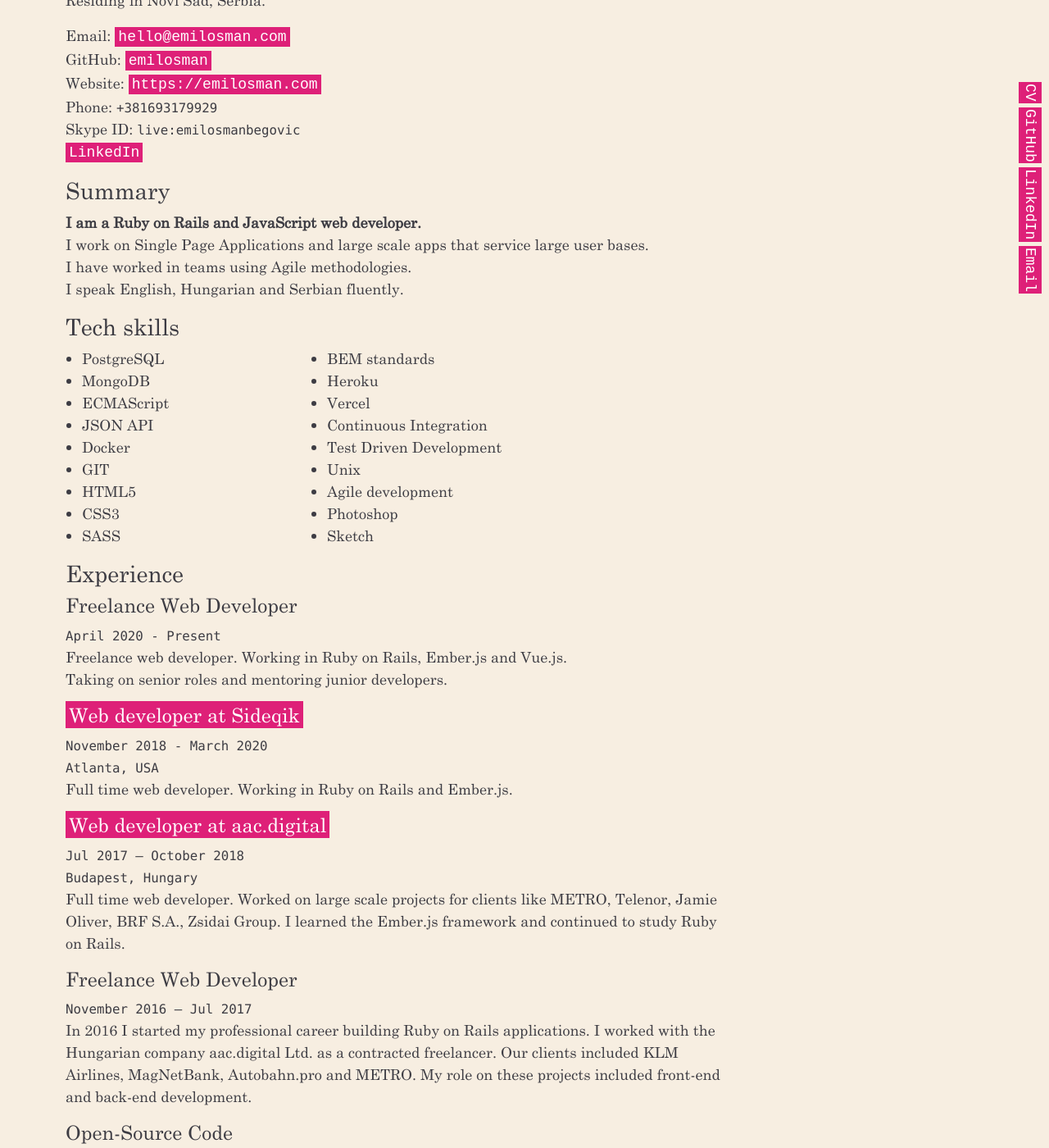
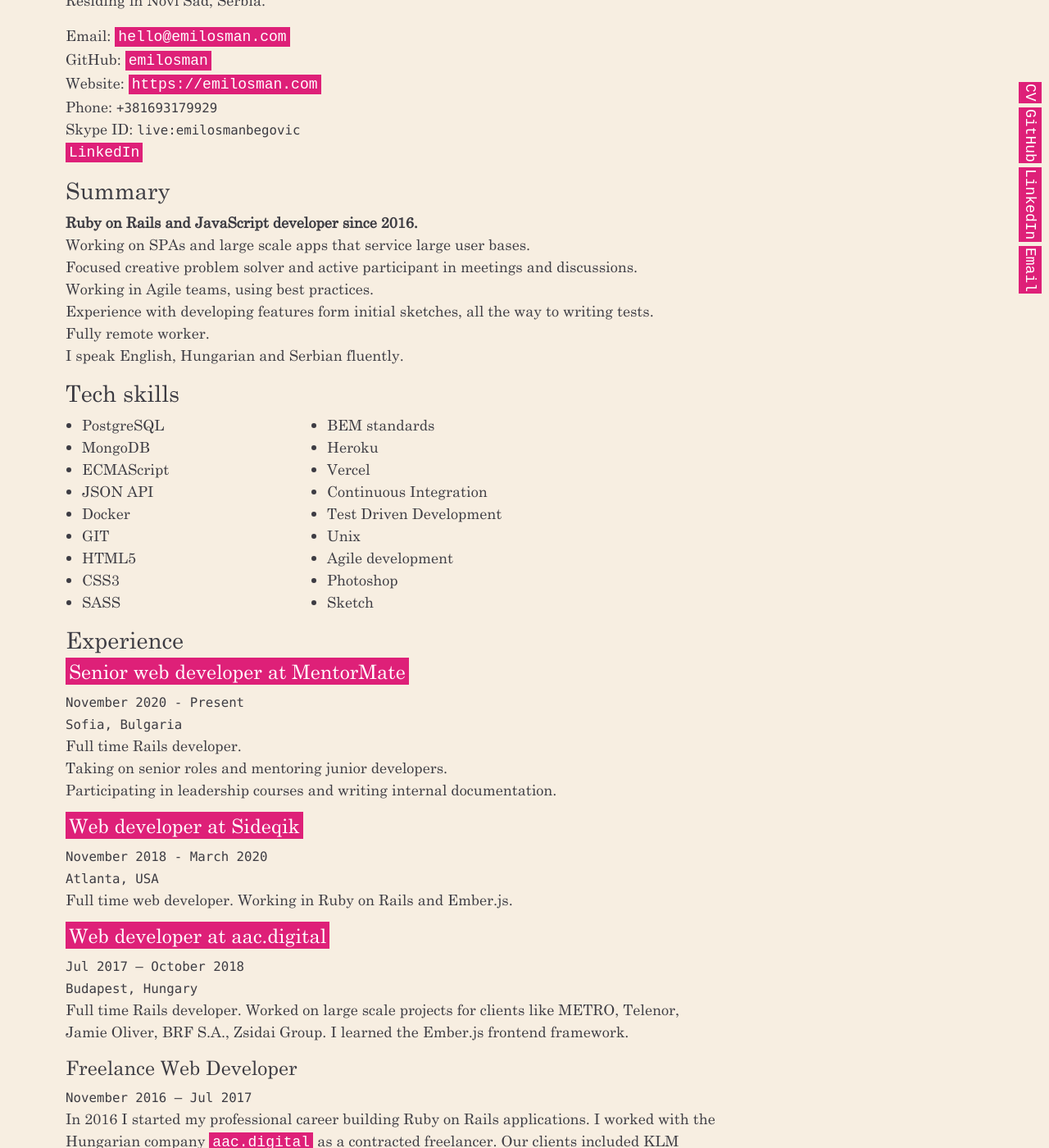
Before and after one commit to emilosmanbegovicmm/emilosman, a Jekyll site: the page built from cv.md, in a window 1280 px wide and 1400 px high, scrolled down 408 px. Shown: the whole window at 82% size. Built offline with Jekyll 4.4.1, drawn with Linux system fonts in a browser that asks for light colours; our own code applies the rules of GitHub Pages for plain Markdown files; some of the changed text lies outside the part shown.

Commit message:
update cv

```diff
--- a/cv.md
+++ b/cv.md
@@ -11,9 +11,12 @@
 [LinkedIn](https://www.linkedin.com/in/emil-osmanbegovi%C4%87-357579123/)
 
 ### Summary
-__I am a Ruby on Rails and JavaScript web developer.__
-I work on Single Page Applications and large scale apps that service large user bases.
-I have worked in teams using Agile methodologies.
+**Ruby on Rails and JavaScript developer since 2016.**
+Working on SPAs and large scale apps that service large user bases.
+Focused creative problem solver and active participant in meetings and discussions.
+Working in Agile teams, using best practices.
+Experience with developing features form initial sketches, all the way to writing tests.
+Fully remote worker.
 I speak English, Hungarian and Serbian fluently.
 
 ### Tech skills
@@ -38,10 +41,12 @@
 
 ### Experience
 
-#### Freelance Web Developer
-`April 2020 - Present`
-Freelance web developer. Working in Ruby on Rails, Ember.js and Vue.js.
+#### [Senior web developer at MentorMate](https://mentormate.com/)
+`November 2020 - Present`
+`Sofia, Bulgaria`
+Full time Rails developer.
 Taking on senior roles and mentoring junior developers.
+Participating in leadership courses and writing internal documentation.
 
 #### [Web developer at Sideqik](https://www.sideqik.com/)
 `November 2018 - March 2020`
@@ -51,13 +56,13 @@
 #### [Web developer at aac.digital](http://aac.digital/)
 `Jul 2017 – October 2018`
 `Budapest, Hungary`
-Full time web developer. Worked on large scale projects for clients like METRO, Telenor,  Jamie Oliver, BRF S.A., Zsidai Group.
-I learned the Ember.js framework and continued to study Ruby on Rails.
+Full time Rails developer. Worked on large scale projects for clients like METRO, Telenor,  Jamie Oliver, BRF S.A., Zsidai Group.
+I learned the Ember.js frontend framework.
 
 #### Freelance Web Developer
 `November 2016 – Jul 2017`
 In 2016 I started my professional career building Ruby on Rails applications.
-I worked with the Hungarian company aac.digital Ltd. as a contracted freelancer. Our clients included KLM Airlines, MagNetBank, Autobahn.pro and METRO. My role on these projects included front-end and back-end development.
+I worked with the Hungarian company [aac.digital](http://aac.digital/) as a contracted freelancer. Our clients included KLM Airlines, MagNetBank, Autobahn.pro and METRO. My roles on these projects included frontend and backend development.
 
 #### Open-Source Code
 `November 2016 - present`
```
